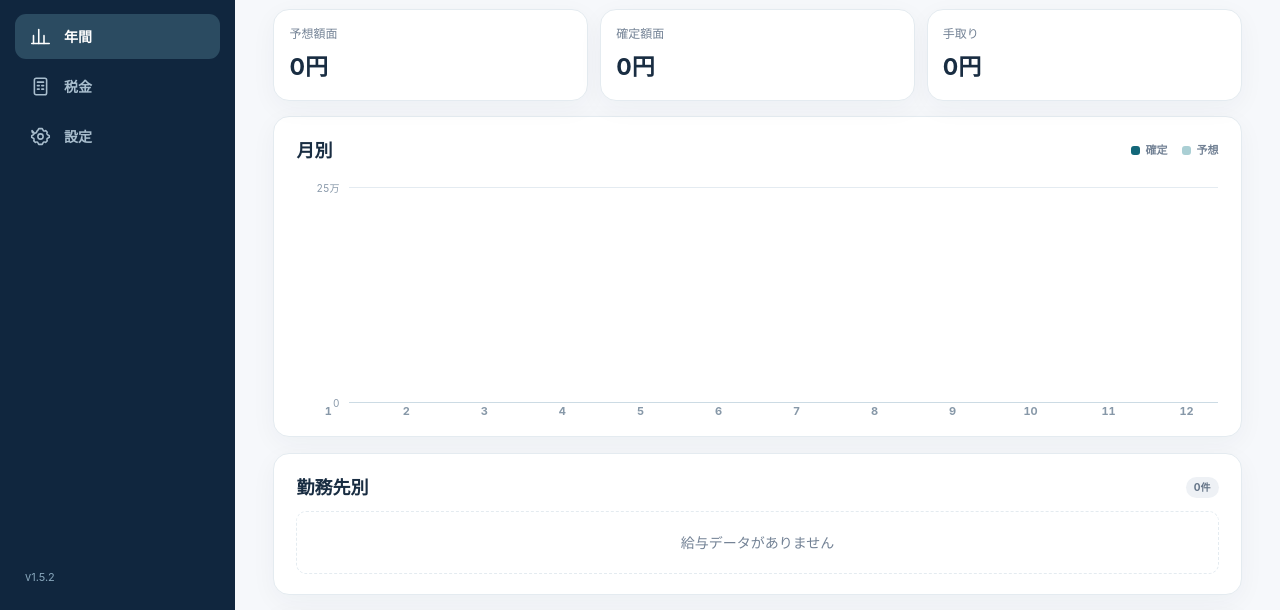
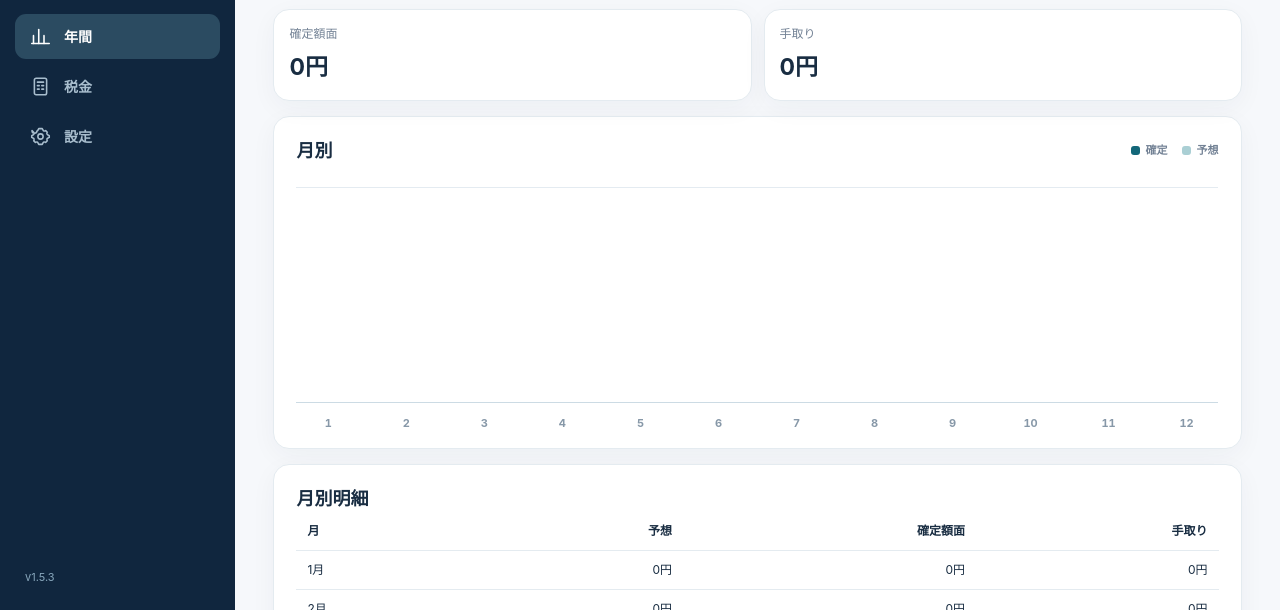
Before and after one commit to michisamichi/my-doctor-pay, a plain HTML site: page index.html in a window 1280 px wide. Both pictures are taken after a click on the button "年間". Shown: the part 190-800 px from the top of the page. Drawn offline with Linux system fonts and the light colour scheme.

Commit message:
Add files via upload

```diff
--- a/index.html
+++ b/index.html
@@ -24,9 +24,7 @@
 .annual-chart-card .card-head{margin-bottom:20px}
 .bar-legend{display:flex;align-items:center;gap:14px;font-size:11px;color:var(--muted);font-weight:650}
 .bar-legend span{display:flex;align-items:center;gap:6px}.dot{display:block;width:9px;height:9px;border-radius:3px}.dot.done{background:#136779}.dot.pred{background:#aacfd4}
-.annual-graph{--chart-height:215px;--axis-size:43px;--axis-gap:10px;display:flex;gap:var(--axis-gap);padding:4px 1px 0 0}
-.graph-axis{position:relative;width:var(--axis-size);flex:none;height:var(--chart-height);font-size:10px;font-variant-numeric:tabular-nums;color:#8999aa;text-align:right}
-.graph-axis-label{position:absolute;right:0;transform:translateY(50%);line-height:1;white-space:nowrap}
+.annual-graph{--chart-height:215px;display:flex;padding:4px 1px 0 0}
 .graph-area{position:relative;flex:1;min-width:0;height:var(--chart-height)}
 .graph-line{position:absolute;left:0;right:0;border-top:1px solid #e4ebf1;pointer-events:none;z-index:0}
 .graph-line.base{border-top-color:#ccdbe4}
@@ -34,7 +32,8 @@
 .graph-column{height:100%;width:100%;display:flex;justify-content:center;align-items:flex-end;min-width:0}
 .graph-bar{width:100%;max-width:30px;display:flex;flex-direction:column;justify-content:flex-end;overflow:hidden;border-radius:7px 7px 2px 2px;min-height:0;box-shadow:0 1px 4px rgba(16,51,73,.07)}
 .graph-part{width:100%;flex:none}.graph-part.done{background:linear-gradient(180deg,#207c8b 0%,#114d67 100%)}.graph-part.pred{background:#afd6db}
-.graph-months{display:grid;grid-template-columns:repeat(12,minmax(0,1fr));gap:clamp(4px,1.1vw,16px);margin:12px 0 0 calc(var(--axis-size) + var(--axis-gap));font-size:11px;font-weight:650;color:#8798a8;text-align:center;font-variant-numeric:tabular-nums}
+.graph-months{display:grid;grid-template-columns:repeat(12,minmax(0,1fr));gap:clamp(4px,1.1vw,16px);margin:12px 0 0 0;font-size:11px;font-weight:650;color:#8798a8;text-align:center;font-variant-numeric:tabular-nums}
+.annual-kpis{grid-template-columns:repeat(2,minmax(0,1fr))}
 .annual-employers{margin-top:16px}
 .annual-table{width:100%;font-size:12px;border-collapse:collapse;white-space:nowrap;min-width:730px}
 .annual-table th,.annual-table td{padding:12px 9px}.annual-table th{background:#f5f8fb;color:#728397;font-weight:700;border-bottom:1px solid #dfe8ef}.annual-table tbody tr:hover{background:#f8fbfc}
@@ -55,11 +54,11 @@
 .annual-mobile .emp-stat small{display:block;font-size:10px;color:#8493a2}
 .annual-mobile .emp-stat strong{display:block;font-variant-numeric:tabular-nums;font-size:13px;white-space:nowrap}
 .annual-mobile .total-row{display:flex;justify-content:space-between;align-items:center;border-radius:10px;background:#eef6f8;padding:12px;margin-top:8px;font-weight:800}
-@media(max-width:720px){.annual-table-scroll{display:none}.annual-mobile{display:block}.annual-chart-card{padding:17px 12px!important}.annual-graph{--chart-height:188px;--axis-size:34px;--axis-gap:7px}.graph-axis{font-size:9px}.graph-months{font-size:10px}.graph-bar{max-width:28px}.annual-chart-card .card-head{margin-bottom:15px}}
+@media(max-width:720px){.annual-table-scroll{display:none}.annual-mobile{display:block}.annual-chart-card{padding:17px 12px!important}.annual-graph{--chart-height:188px}.graph-months{font-size:10px}.graph-bar{max-width:28px}.annual-chart-card .card-head{margin-bottom:15px}}
 @media(max-width:980px){.mobile-top{display:flex}}
 @media(max-width:680px){.salary-line{min-height:52px;padding:9px 1px}.salary-right strong{font-size:14px}.salary-name{font-size:13px}}
 </style></head><body>
-<aside class="sidebar"><div class="brand"><div class="mark"><img src="icon-192.png" alt="" width="34" height="34"></div>Dr.Pay</div><nav id="side-nav"></nav><div class="version">v1.5.2</div></aside>
+<aside class="sidebar"><div class="brand"><div class="mark"><img src="icon-192.png" alt="" width="34" height="34"></div>Dr.Pay</div><nav id="side-nav"></nav><div class="version">v1.5.3</div></aside>
 <div class="mobile-top"><img src="icon-192.png" width="25" height="25" alt=""> Dr.Pay</div><main id="app" class="main"></main><nav id="mobile-nav" class="mobile-nav" aria-label="メニュー"></nav>
 <div id="modal-root"></div><div id="toast-root" role="status" aria-live="polite"></div>
 <input type="file" id="json-upload" accept="application/json,.json" hidden>
@@ -203,17 +202,15 @@ function annualEmployerStats(rows){
 function annualChart(totals,year){
  const maxData=Math.max(0,...totals.map(t=>t.expected));
  const steps=Math.max(1,Math.ceil(maxData/YEAR_TICK)+1),scale=steps*YEAR_TICK;
- // 25万円ごとに線を描画。高額の場合は数字だけ間引いて読みやすさを保つ。
- const labelEvery=steps<=8?1:steps<=16?2:steps<=32?4:8;
+ // Keep 250,000-yen guide lines, without numerical Y-axis labels.
  const grid=Array.from({length:steps+1},(_,i)=>`<div class="graph-line${i===0?' base':''}" style="bottom:${100*i/steps}%"></div>`).join('');
- const labels=Array.from({length:steps+1},(_,i)=>(i%labelEvery===0||i===steps)?`<span class="graph-axis-label" style="bottom:${100*i/steps}%">${i===0?'0':(i*25)+'万'}</span>`:'').join('');
  const bars=totals.map((t,i)=>{
   const confirmed=t.confirmedGross,predicted=Math.max(0,t.expected-confirmed),total=confirmed+predicted;
   const pct=100*total/scale;
   const donePct=total>0?100*confirmed/total:0,predPct=total>0?100*predicted/total:0;
   return `<div class="graph-column" title="${i+1}月　確定${money(confirmed)}／予想${money(predicted)}" aria-label="${i+1}月の確定${money(confirmed)}、予想${money(predicted)}"><div class="graph-bar" style="height:${pct.toFixed(5)}%"><div class="graph-part pred" style="height:${predPct.toFixed(5)}%"></div><div class="graph-part done" style="height:${donePct.toFixed(5)}%"></div></div></div>`;
  }).join('');
- return `<div class="annual-graph" role="img" aria-label="${year}年の月別給与額面。薄い横線は25万円間隔。濃い色が確定額面、薄い色が未確定の予想額面。"><div class="graph-axis" aria-hidden="true">${labels}</div><div class="graph-area" aria-hidden="true">${grid}<div class="graph-columns">${bars}</div></div></div><div class="graph-months" aria-hidden="true">${Array.from({length:12},(_,i)=>`<span>${i+1}</span>`).join('')}</div>`;
+ return `<div class="annual-graph" role="img" aria-label="${year}年の月別給与額面。薄い横線は25万円間隔。濃い色が確定額面、薄い色が未確定の予想額面。"><div class="graph-area" aria-hidden="true">${grid}<div class="graph-columns">${bars}</div></div></div><div class="graph-months" aria-hidden="true">${Array.from({length:12},(_,i)=>`<span>${i+1}</span>`).join('')}</div>`;
 }
 function socialDisplay(s){return s.missingSocial?(s.social?money(s.social)+' ※':'未入力'):money(s.social);}
 function yearPage(){
@@ -223,12 +220,12 @@ function yearPage(){
  const desktop=employers.map(e=>`<tr><td title="${esc(e.name)}">${esc(e.name)}</td><td>${money(e.expected)}</td><td>${money(e.confirmed)}</td><td>${money(e.net)}</td><td>${socialDisplay(e)}</td><td>${money(e.travel)}</td></tr>`).join('');
  const mobile=employers.map(e=>`<details><summary><span class="emp-name">${esc(e.name)}</span><span class="emp-amount">${money(e.expected)}</span><span class="emp-chevron" aria-hidden="true">⌄</span></summary><div class="emp-stats"><div class="emp-stat"><small>確定額面</small><strong>${money(e.confirmed)}</strong></div><div class="emp-stat"><small>手取り</small><strong>${money(e.net)}</strong></div><div class="emp-stat"><small>社保</small><strong>${socialDisplay(e)}</strong></div><div class="emp-stat"><small>交通費</small><strong>${money(e.travel)}</strong></div></div></details>`).join('');
  return top('年間',yearPicker())+`<div class="hero"><small>${ui.year}年の額面（確定＋予想）</small><strong>${money(s.expected)}</strong></div>
- <div class="kpi-grid"><div class="card kpi"><div class="caption">予想額面</div><strong>${money(s.forecast)}</strong></div><div class="card kpi"><div class="caption">確定額面</div><strong>${money(s.confirmedGross)}</strong></div><div class="card kpi"><div class="caption">手取り</div><strong>${money(s.net)}</strong></div></div>
+ <div class="kpi-grid annual-kpis"><div class="card kpi"><div class="caption">確定額面</div><strong>${money(s.confirmedGross)}</strong></div><div class="card kpi"><div class="caption">手取り</div><strong>${money(s.net)}</strong></div></div>
  <section class="card annual-chart-card"><div class="card-head"><h2>月別</h2><div class="bar-legend"><span><i class="dot done"></i>確定</span><span><i class="dot pred"></i>予想</span></div></div>${annualChart(totals,ui.year)}</section>
+ <section class="card section-gap"><h2>月別明細</h2><div class="table-scroll"><table><thead><tr><th>月</th><th>予想</th><th>確定額面</th><th>手取り</th></tr></thead><tbody>${totals.map((t,i)=>`<tr><td>${i+1}月</td><td>${money(t.forecast)}</td><td>${money(t.confirmedGross)}</td><td>${money(t.net)}</td></tr>`).join('')}</tbody></table></div></section>
  <section class="card annual-employers"><div class="card-head"><h2>勤務先別</h2><span class="pill gray">${employers.length}件</span></div>
  ${employers.length?`<div class="annual-table-scroll table-scroll"><table class="annual-table"><thead><tr><th>勤務先</th><th>年間額面</th><th>確定額面</th><th>手取り</th><th>社保</th><th>交通費</th></tr></thead><tbody>${desktop}<tr class="annual-total-row"><td>合計</td><td>${money(sums.expected)}</td><td>${money(sums.confirmed)}</td><td>${money(sums.net)}</td><td>${socialDisplay(sums)}</td><td>${money(sums.travel)}</td></tr></tbody></table></div>
- <div class="annual-mobile">${mobile}<div class="total-row"><span>合計</span><span>${money(sums.expected)}</span></div></div><p class="annual-employer-note">年間額面・交通費は未確定の予想を含む。${sums.missingSocial?' ※社保は入力済み分のみ。':''}</p>`:'<div class="empty">給与データがありません</div>'}</section>
- <section class="card section-gap"><h2>月別明細</h2><div class="table-scroll"><table><thead><tr><th>月</th><th>予想</th><th>確定額面</th><th>手取り</th></tr></thead><tbody>${totals.map((t,i)=>`<tr><td>${i+1}月</td><td>${money(t.forecast)}</td><td>${money(t.confirmedGross)}</td><td>${money(t.net)}</td></tr>`).join('')}</tbody></table></div></section>`;
+ <div class="annual-mobile">${mobile}<div class="total-row"><span>合計</span><span>${money(sums.expected)}</span></div></div><p class="annual-employer-note">年間額面・交通費は未確定の予想を含む。${sums.missingSocial?' ※社保は入力済み分のみ。':''}</p>`:'<div class="empty">給与データがありません</div>'}</section>`;
 }
 // 2026・2027年分の制度に限定。2028年以降の控除額を推測しない。
 function salaryDeduction(g){if(g<=2200000)return Math.min(g,740000);if(g<=3600000)return g*.30+80000;if(g<=6600000)return g*.20+440000;if(g<=8500000)return g*.10+1100000;return 1950000;}
--- a/service-worker.js
+++ b/service-worker.js
@@ -1,7 +1,7 @@
-const CACHE='drpay-personal-v152-20261110';
+const CACHE='drpay-personal-v153-20261110';
 const ASSETS=['./','./index.html','./manifest.webmanifest','./icon-192.png','./icon-512.png'];
 const OLD_CACHES=new Set([
- 'drpay-personal-v151-20261109','mydoctorpay-v1-20261109','mydoctorpay-v1.1-20261109',
+ 'drpay-personal-v152-20261110','drpay-personal-v151-20261109','mydoctorpay-v1-20261109','mydoctorpay-v1.1-20261109',
  'mydoctorpay-v1.2-20261109','mydoctorpay-v1.3-20261109',
  'mydoctorpay-clean-v14-20261109','drpay-v15-20261109b'
 ]);
```
